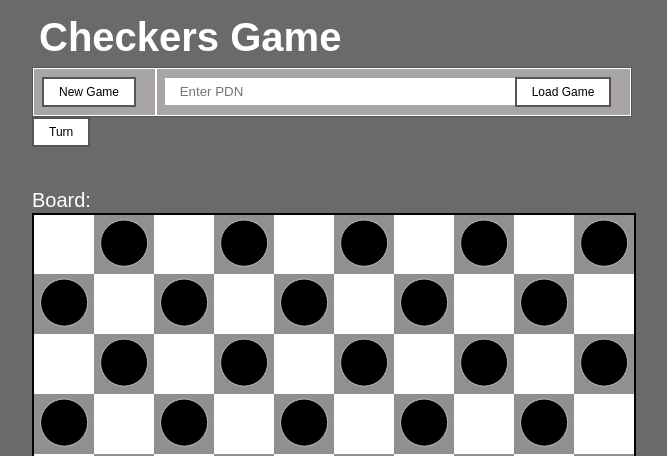
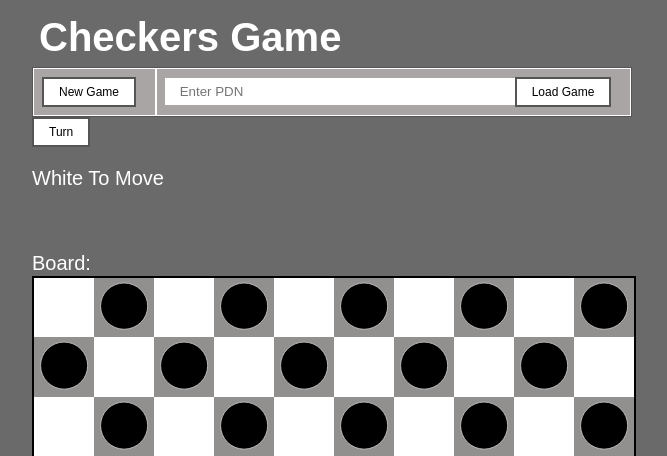
Before and after one commit to oliviercailloux/Assisted-Board-Games, a web app: page /checkers/checkers.html in a window 1280 px wide. Shown: the top 456 px of the page, without its empty margins (365-1032 px from the left). Run offline with its HTML, style and script files only (its server is not run), Linux system fonts and the light colour scheme; data that the repository does not hold is empty.

Commit message:
Turn to Move

```diff
--- a/src/main/webapp/checkers/checkers.html
+++ b/src/main/webapp/checkers/checkers.html
@@ -17,6 +17,10 @@
 
   <script src="js/demo.js" type="text/javascript"></script>
 
+
+
+
+
   <link rel="stylesheet" type="text/css" href="board.css" />
   <link rel="stylesheet" type="text/css" href="style.css" />
 </head>
@@ -35,9 +39,14 @@
 		  	</div>
 		</div>
 
-		<div id="center">
+		<div id="center" onChange = "">
 				<button class="button" value="checkers" onclick="changed()">Turn</button>
 			</div>
+		<div>
+			<p id="whoPlays">White To Move</p>
+			</div>
+
+
 
 	<div id="Loaders">
 
@@ -56,4 +65,9 @@
 		<a href="file:///C:/Users/mary-/eclipse-workspace/projet-assisted-board-games-1/src/main/webapp/index.html" class="button">Quit</a>
 	</div>
 </body>
+
+<script type="text/javascript">
+
+
+  </script>
 </html>
--- a/src/main/webapp/checkers/js/demo.js
+++ b/src/main/webapp/checkers/js/demo.js
@@ -1,4 +1,6 @@
 var chess = undefined;
+
+
 
 function DemoHelper(game_src, game_dst, idx) {
     this.game = game_dst;
@@ -10,6 +12,8 @@ function DemoHelper(game_src, game_dst, idx) {
         this.game.queueMove(move);
     }
 }
+
+
 
 
 function changed() {
@@ -81,6 +85,8 @@ function twoBoards() {
     new DemoHelper(board2.game, board1.game, 2);
 }
 
+
+
 jQuery(function($) {
     changed();
 });
--- a/src/main/webapp/checkers/js/draughts.js
+++ b/src/main/webapp/checkers/js/draughts.js
@@ -58,6 +58,7 @@ Draughts.prototype.defaults = {
 }
 
 Draughts.prototype.setupBoard = function() {
+
 
     // Draught's FEN examples:
     // "B:W18,24,27,28,K10,K15:B12,16,20,K22,K25,K29"
@@ -127,7 +128,10 @@ Draughts.prototype.runInfoTransition = function(transition) {
     // TODO: info transition for checkers??
 };
 
+let count = 0;
+var playerToPlay = " White to Move";
 Draughts.prototype.move2transition = function(move) {
+
 
     if (this.game.curmove < this.game.transitions.length) {
         return false;
@@ -209,13 +213,27 @@ Draughts.prototype.move2transition = function(move) {
         }
     }
 
+
     // actually perform the move
     this.game.transitions.push(tmove);
     this.next();
 
+
+
+
     if (this._helper && !move.noforward) {
         this._helper.queueMove(this, move);
     }
+    count ++;
+    if (count%2==1){
+        playerToPlay = "Black To Move";
+
+    } else {
+        playerToPlay = "White To Move";
+    }
+
+
+    document.getElementById("whoPlays").innerHTML = playerToPlay;
 
 };
 
@@ -364,6 +382,8 @@ Draughts.prototype.getPawnTake = function(cr, cc, vboard, color) {
 };
 
 
+
+
 Draughts.prototype.getKingTake = function(cr, cc, vboard, color) {
     var allowed = [];
     var mintake = 0;
```
